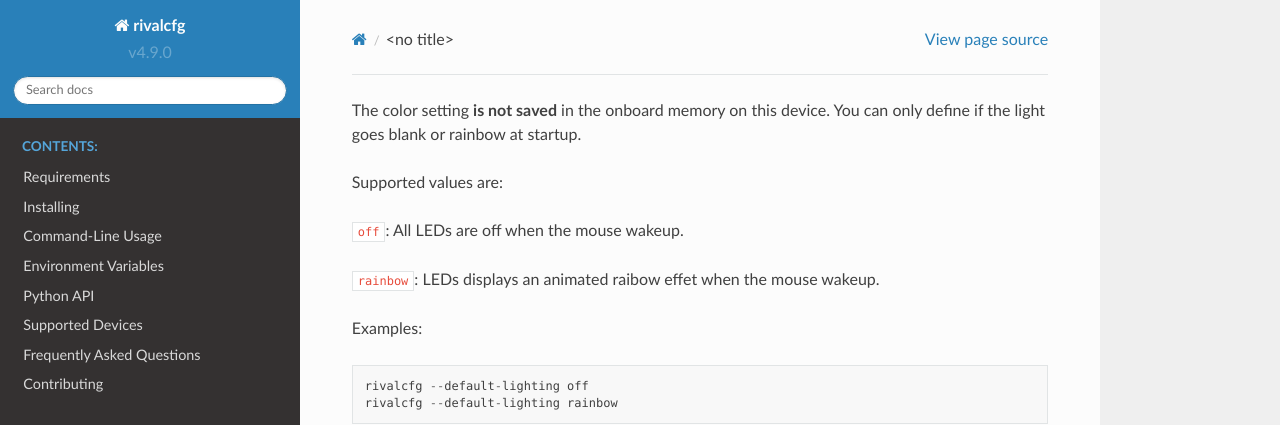
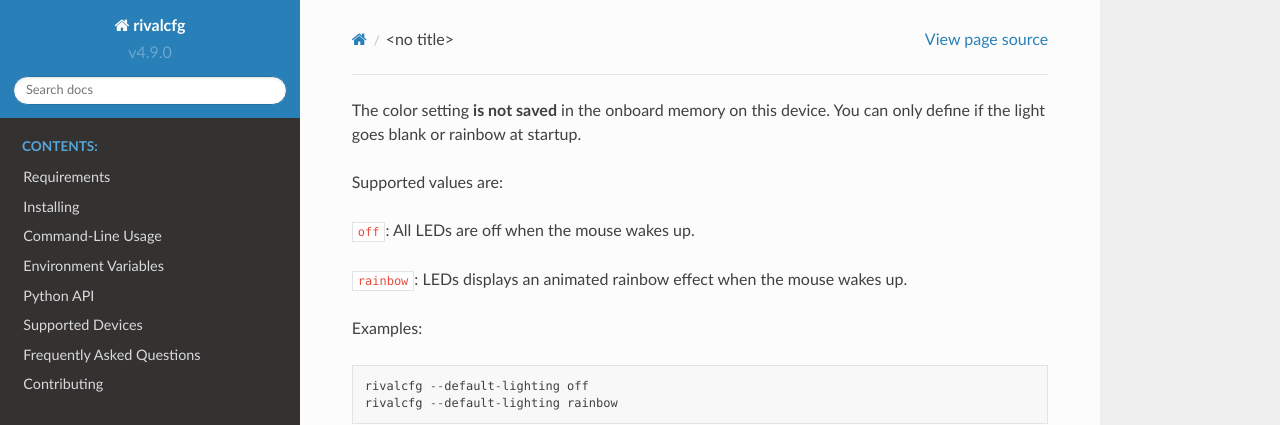
Before and after one commit to flozz/rivalcfg, a Sphinx documentation site: the page built from doc/devices/_default_lighting.rst, in a window 1280 px wide. Shown: the top 425 px of the page. Built offline with Sphinx 7.4.7 and the Read the Docs theme 2.0.0, drawn with Linux system fonts in a browser that asks for light colours.

Commit message:
Fix typos

```diff
--- a/doc/devices/_default_lighting.rst
+++ b/doc/devices/_default_lighting.rst
@@ -3,9 +3,9 @@
 
 Supported values are:
 
-* ``off``: All LEDs are off when the mouse wakeup.
+* ``off``: All LEDs are off when the mouse wakes up.
 
-* ``rainbow``: LEDs displays an animated raibow effet when the mouse wakeup.
+* ``rainbow``: LEDs displays an animated rainbow effect when the mouse wakes up.
 
 Examples::
 
```
